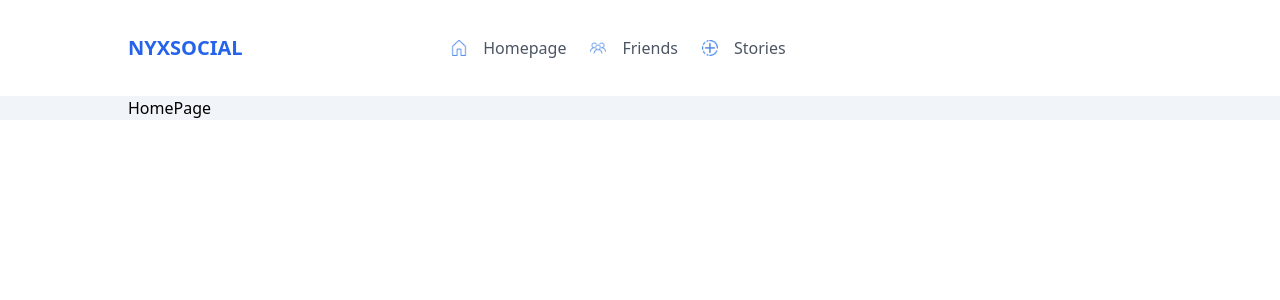
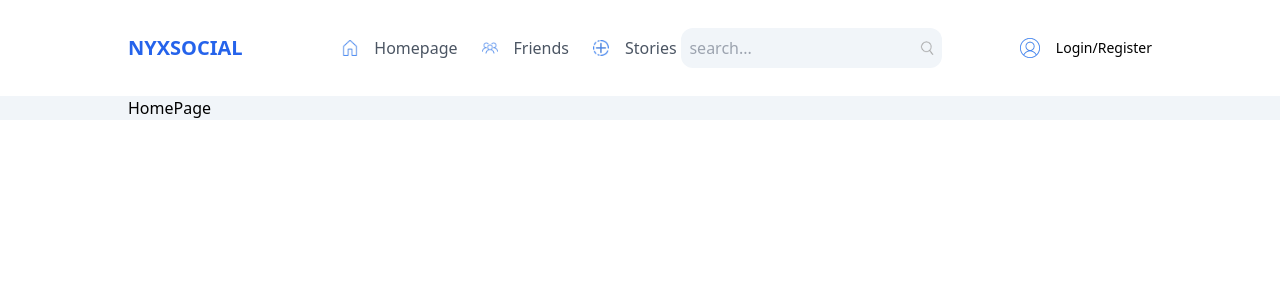
Before and after one commit to MatheusGh0st/fullstack-social-media-java-spring, a Vue app in the folder client/: page / in a window 1280 px wide. Shown: the top 300 px of the page. Built offline with nearby package versions, Linux system fonts and the light colour scheme.

Commit message:
finish navbar with login and register

```diff
--- a/client/src/components/Navbar.vue
+++ b/client/src/components/Navbar.vue
@@ -3,7 +3,7 @@
     <div class="md:hidden lg:block w-[20%]">
       <router-link to="/" class="font-bold text-xl text-blue-600">NYXSOCIAL</router-link>
     </div>
-    <div class="hidden md:flex w-[-50%] text-sm">
+    <div class="hidden md:flex w-[-50%] text-sm items-center justify-between">
     </div>
     <div class="flex gap-6 text-gray-600">
       <router-link to="/" class="flex items-center gap-2">
@@ -11,15 +11,23 @@
         <span>Homepage</span>
       </router-link>
       <router-link to="/" class="flex items-center gap-2">
-        <img src="../../public/friends.png" alt="Homepage" width="16px" height="16px" class="w-4 h-4"><img />
+        <img src="../../public/friends.png" alt="Friends" width="16px" height="16px" class="w-4 h-4"><img />
         <span>Friends</span>
       </router-link>
       <router-link to="/" class="flex items-center gap-2">
-        <img src="../../public/stories.png" alt="Homepage" width="16px" height="16px" class="w-4 h-4" ><img />
+        <img src="../../public/stories.png" alt="Stories" width="16px" height="16px" class="w-4 h-4" ><img />
         <span>Stories</span>
       </router-link>
     </div>
-    <div class="w-[30%] flex items-center gap-4 xl:gap-8 justify-end">
+    <div class="hidden xl:flex p-2 bg-slate-100 items-center rounded-xl">
+      <input type="text" placeholder="search..." class="bg-transparent outline-none"/>
+      <img src="../../public/search.png" alt="" width="14" height="14"><img/>
+    </div>
+    <div class="w-[20%] flex items-center gap-4 xl:gap-8 justify-end">
+      <div class="flex items-center gap-2 text-sm">
+        <img src="../../public/login.png" alt="Login/Register" width="20px" height="20px"><img />
+        <router-link to="/sign-in">Login/Register</router-link>
+      </div>
       <MobileMenu />
     </div>
   </div>
```
Also changed, not shown: client/public/login.png (added).
